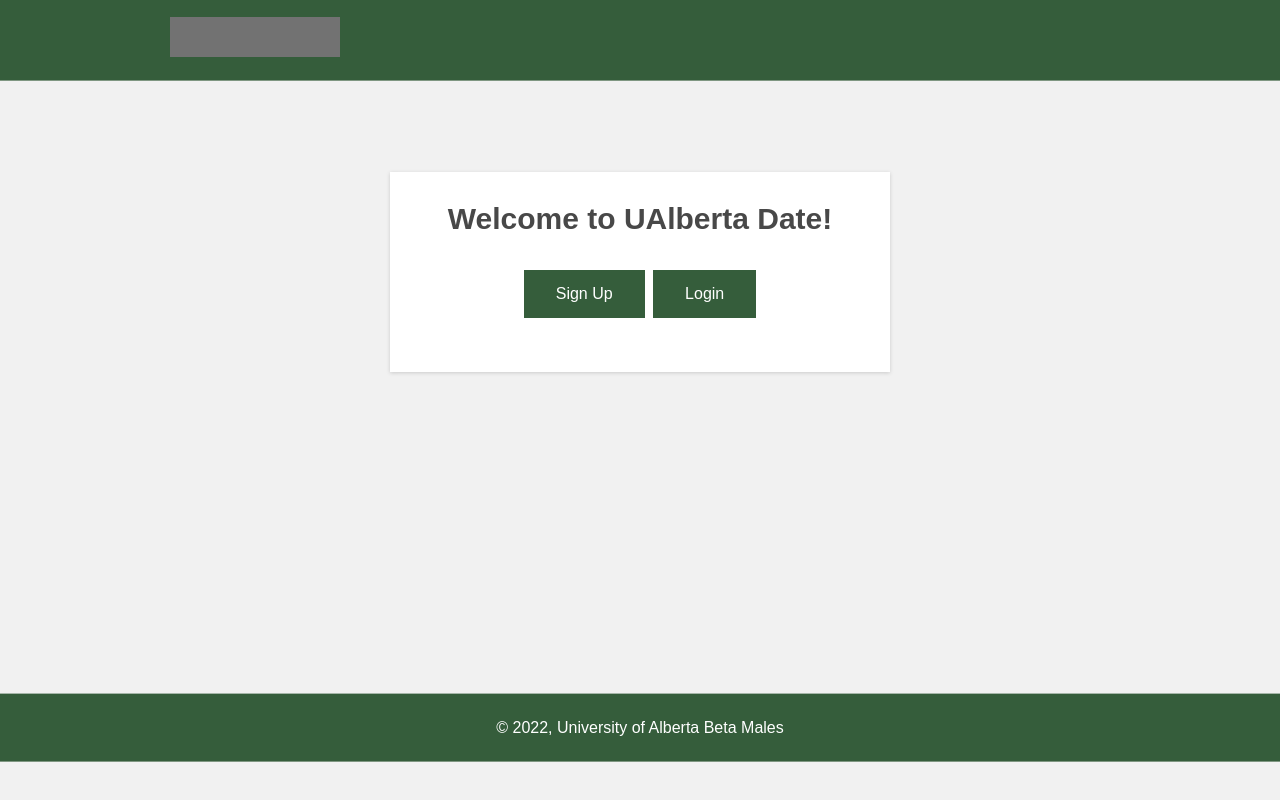
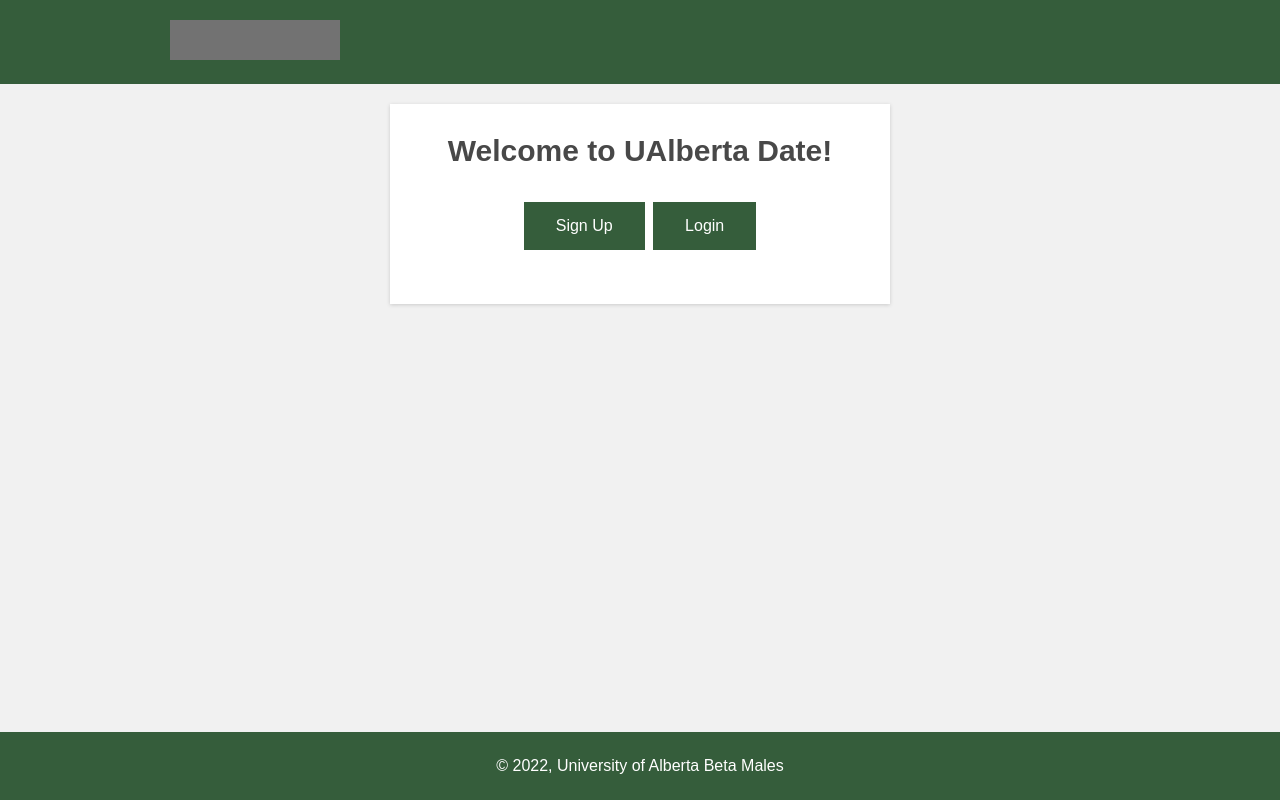
Before and after one commit to LeoKraushaar/UAlbertaDate, a Django app: page /index/ in a window 1280 px wide. Run offline with Django 4.2, Linux system fonts and the light colour scheme; grey boxes are pictures that could not be loaded.

Commit message:
Im so tired

```diff
--- a/UAlbertaDate/index/templates/index.html
+++ b/UAlbertaDate/index/templates/index.html
@@ -13,18 +13,16 @@
             box-sizing: border-box;
         }
 
-        body {
-            font-family: Arial, Helvetica, sans-serif;
-            background-color: #f1f1f1;
-            {% comment %} height: 100%; {% endcomment %}
-        }
-
         header {
             text-align: left;
             background-color: #355d3b;
             color: #fff;
-            transform: translate(0%, -85%);
             padding: 20px;
+        }
+
+        body {
+            font-family: Arial, Helvetica, sans-serif;
+            background-color: #f1f1f1;
         }
 
         main {
@@ -92,11 +90,9 @@
             color: #fff;
             padding: 25px;
 
-            position: relative;
             width: 100%;
-            right: -50%;
-            bottom: 100%;
-            transform: translate(-50%, 1020%);
+            bottom: 0;
+            position: fixed;
         }
 
     </style>
@@ -104,9 +100,7 @@
 </head>
 
 <body>
-    <footer>
-        <p> &copy; <script>document.write(new Date().getFullYear());</script>, University of Alberta Beta Males</p>
-    </footer>
+
     <header>
         <a href="https://www.ualberta.ca/index.html">
         <img alt="logo" src="https://logodix.com/logo/1031274.png">
@@ -130,7 +124,9 @@
 
 
     </main>
-
+    <footer>
+        <p> &copy; <script>document.write(new Date().getFullYear());</script>, University of Alberta Beta Males</p>
+    </footer>
 </body>
 
 
```
Also changed, not shown: UAlbertaDate/login/templates/login.html (+15 -16 lines), UAlbertaDate/signup/templates/signup.html (+11 -14 lines), UAlbertaDate/swipe/templates/swipe.html (+12 -6 lines).
